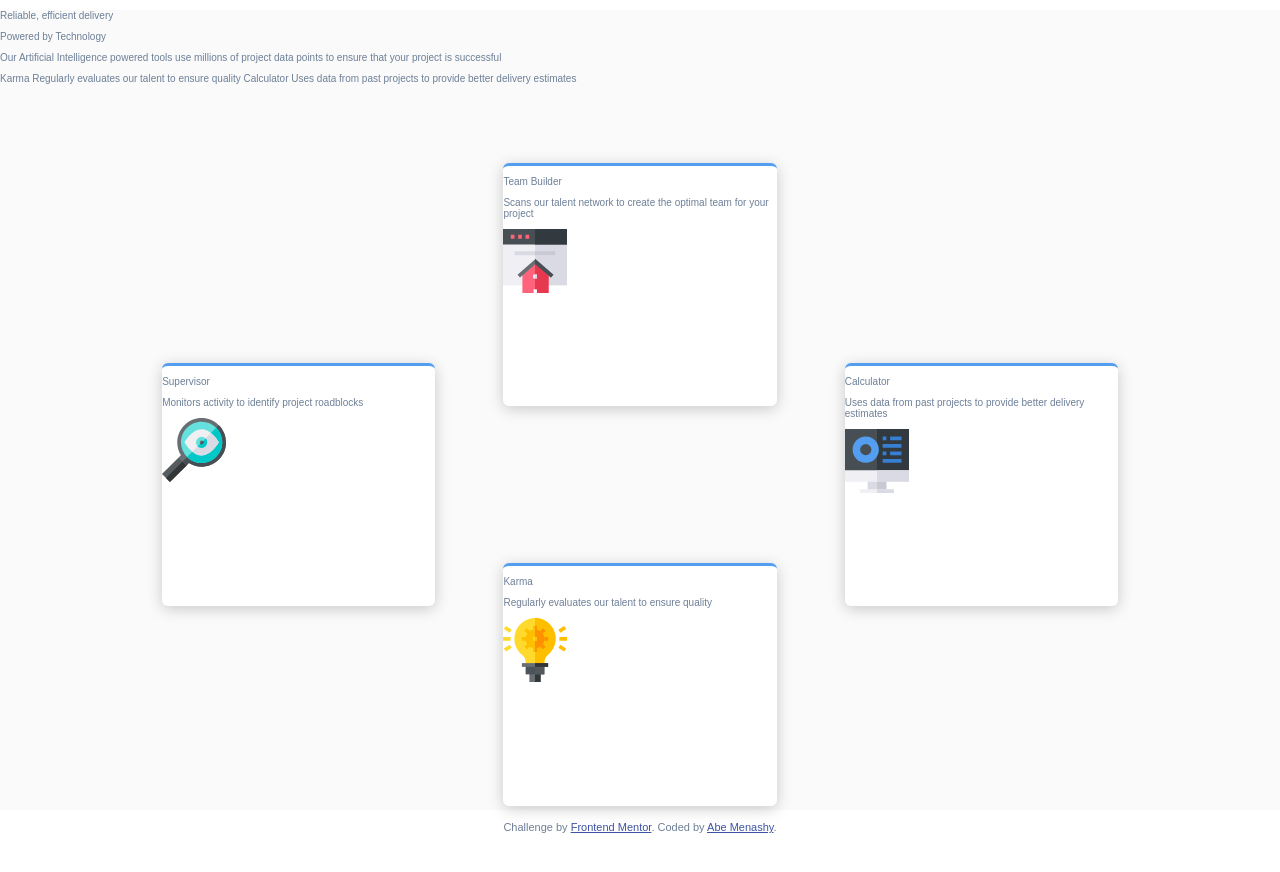
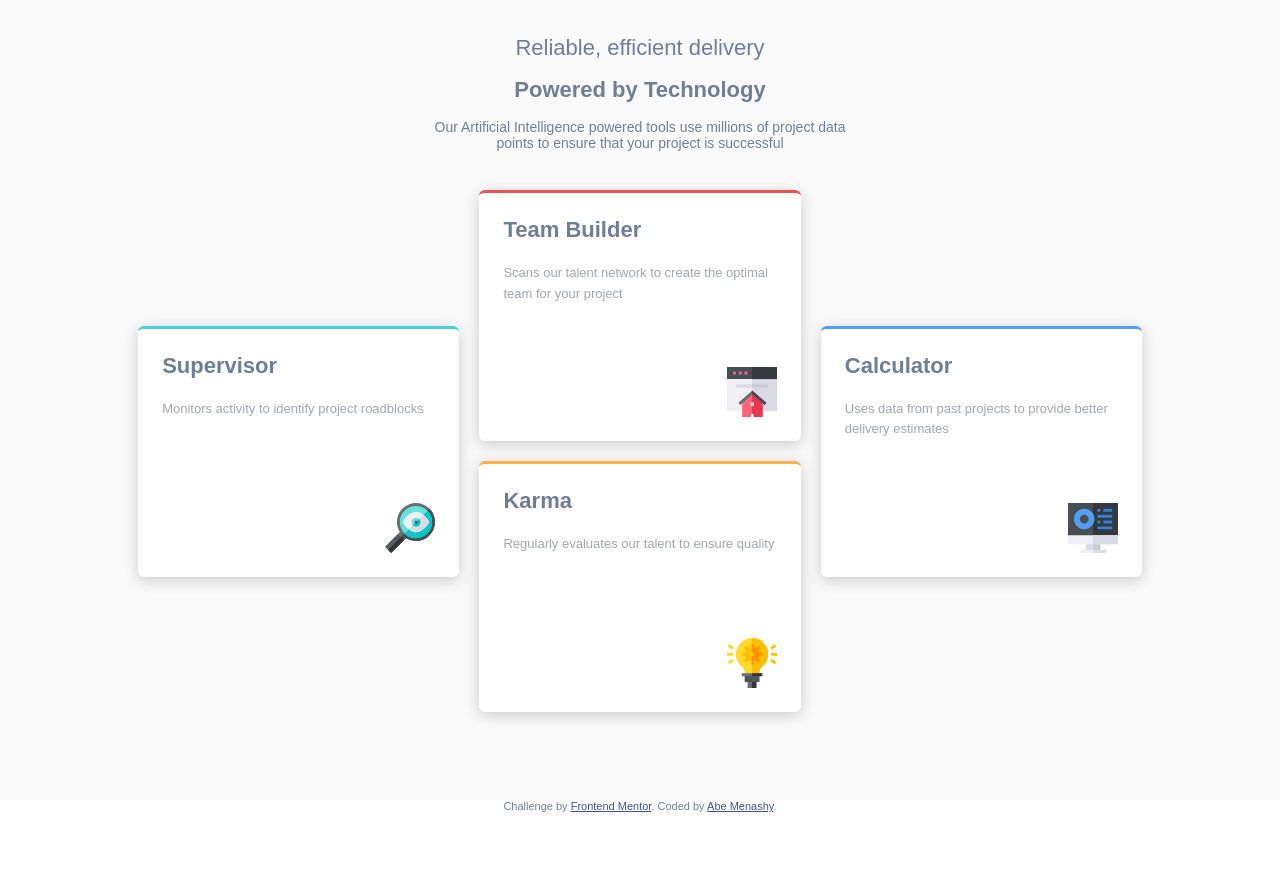
Before and after one commit to abe-m1/four-card-feature-section, a website: page index.html in a window 1280 px wide. After the commit the page ends 812 px from the top, so only its background shows below. Drawn offline with Linux system fonts and the light colour scheme.

Commit message:
main styles

```diff
--- a/index.html
+++ b/index.html
@@ -17,45 +17,49 @@
   </head>
   <body>
     <div class="background">
-      <p>Reliable, efficient delivery</p>
-      <p>Powered by Technology</p>
-      <p>
-        Our Artificial Intelligence powered tools use millions of project data
-        points to ensure that your project is successful
-      </p>
+      <div class="text-box">
+        <p class="title">Reliable, efficient delivery</p>
+        <p class="sub-title">Powered by Technology</p>
+        <p class="content">
+          Our Artificial Intelligence powered tools use millions of project data
+        </p>
+        <p class="content">points to ensure that your project is successful</p>
+      </div>
 
-      Karma Regularly evaluates our talent to ensure quality Calculator Uses
-      data from past projects to provide better delivery estimates
       <div class="columns">
         <div class="one">
-          <div class="card">
-            <p>Supervisor</p>
-            <p>Monitors activity to identify project roadblocks</p>
-            <img class="" src="images/icon-supervisor.svg" alt="" />
+          <div class="card border-green">
+            <p class="card-title">Supervisor</p>
+            <p class="card-sub">
+              Monitors activity to identify project roadblocks
+            </p>
+            <img class="image" src="images/icon-supervisor.svg" alt="" />
           </div>
         </div>
         <div class="two">
-          <div class="card">
-            <p>Team Builder</p>
-            <p>
+          <div class="card border-red">
+            <p class="card-title">Team Builder</p>
+            <p class="card-sub">
               Scans our talent network to create the optimal team for your
               project
             </p>
-            <img class="" src="images/icon-team-builder.svg" alt="" />
+            <img class="image" src="images/icon-team-builder.svg" alt="" />
           </div>
-          <div class="card">
-            <p>Karma</p>
-            <p>Regularly evaluates our talent to ensure quality</p>
-            <img class="" src="images/icon-karma.svg" alt="" />
+          <div class="card border-yellow">
+            <p class="card-title">Karma</p>
+            <p class="card-sub">
+              Regularly evaluates our talent to ensure quality
+            </p>
+            <img class="image" src="images/icon-karma.svg" alt="" />
           </div>
         </div>
         <div class="three">
-          <div class="card">
-            <p>Calculator</p>
-            <p>
+          <div class="card border-blue">
+            <p class="card-title">Calculator</p>
+            <p class="card-sub">
               Uses data from past projects to provide better delivery estimates
             </p>
-            <img class="" src="images/icon-calculator.svg" alt="" />
+            <img class="image" src="images/icon-calculator.svg" alt="" />
           </div>
         </div>
       </div>
--- a/scss/main.scss
+++ b/scss/main.scss
@@ -10,8 +10,16 @@ $veryDarkBlue: hsl(234, 12%, 34%);
 $grayishBlue: hsl(229, 6%, 66%);
 $veryLightGray: hsl(0, 0%, 98%);
 
+@mixin border-color($color) {
+  border-top: 3px solid $color;
+}
 html {
   font-size: 62.5%;
+}
+
+p {
+  margin: 0;
+  padding: 0;
 }
 
 body {
@@ -43,9 +51,10 @@ body {
 
 .columns {
   display: flex;
-  height: 100%;
+  // height: 100%;
   width: 80%;
   margin: auto;
+  height: 75vh;
 }
 .one {
   flex: 20%;
@@ -72,8 +81,69 @@ body {
   background-color: white;
   width: 80%;
   margin: auto;
-  height: 30vh;
+  height: 25vh;
   border-top: 3px solid $blue;
   border-radius: 6px;
   box-shadow: 0px 3px 15px rgba(0, 0, 0, 0.2);
+  margin-top: 10px;
+  margin-bottom: 10px;
+  display: flex;
+  flex-direction: column;
+  justify-content: space-between;
+  padding: 2.4rem;
 }
+
+.text-box {
+  text-align: center;
+  padding-top: 3.5rem;
+}
+
+.title {
+  font-size: 2.2rem;
+  margin-bottom: 1.6rem;
+}
+
+.sub-title {
+  font-size: 2.2rem;
+  font-weight: 700;
+  margin-bottom: 1.6rem;
+}
+
+.content {
+  font-size: 1.4rem;
+}
+
+.image {
+  height: 50px;
+  width: 50px;
+  align-self: flex-end;
+}
+
+.card-sub {
+  margin-bottom: auto;
+  font-size: 1.3rem;
+  line-height: 1.6;
+  color: $grayishBlue;
+}
+
+.card-title {
+  font-size: 2.2rem;
+  font-weight: 700;
+  margin-bottom: 2rem;
+}
+
+.border-blue {
+  @include border-color($blue);
+}
+
+.border-yellow {
+  @include border-color($orange);
+}
+
+.border-green {
+  @include border-color($cyan);
+}
+
+.border-red {
+  @include border-color($red);
+}
```
Also changed, not shown: css/style.css.
